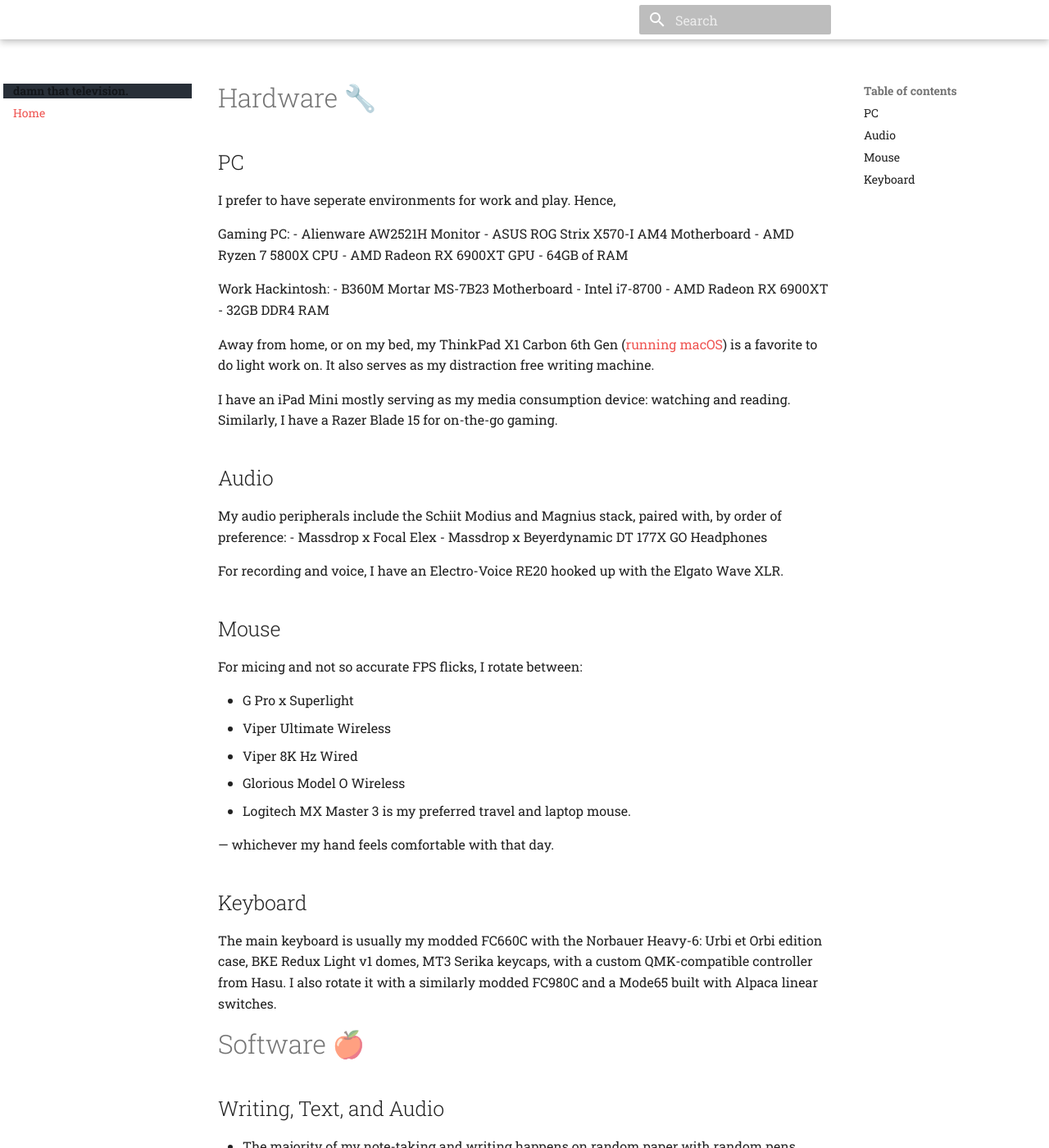
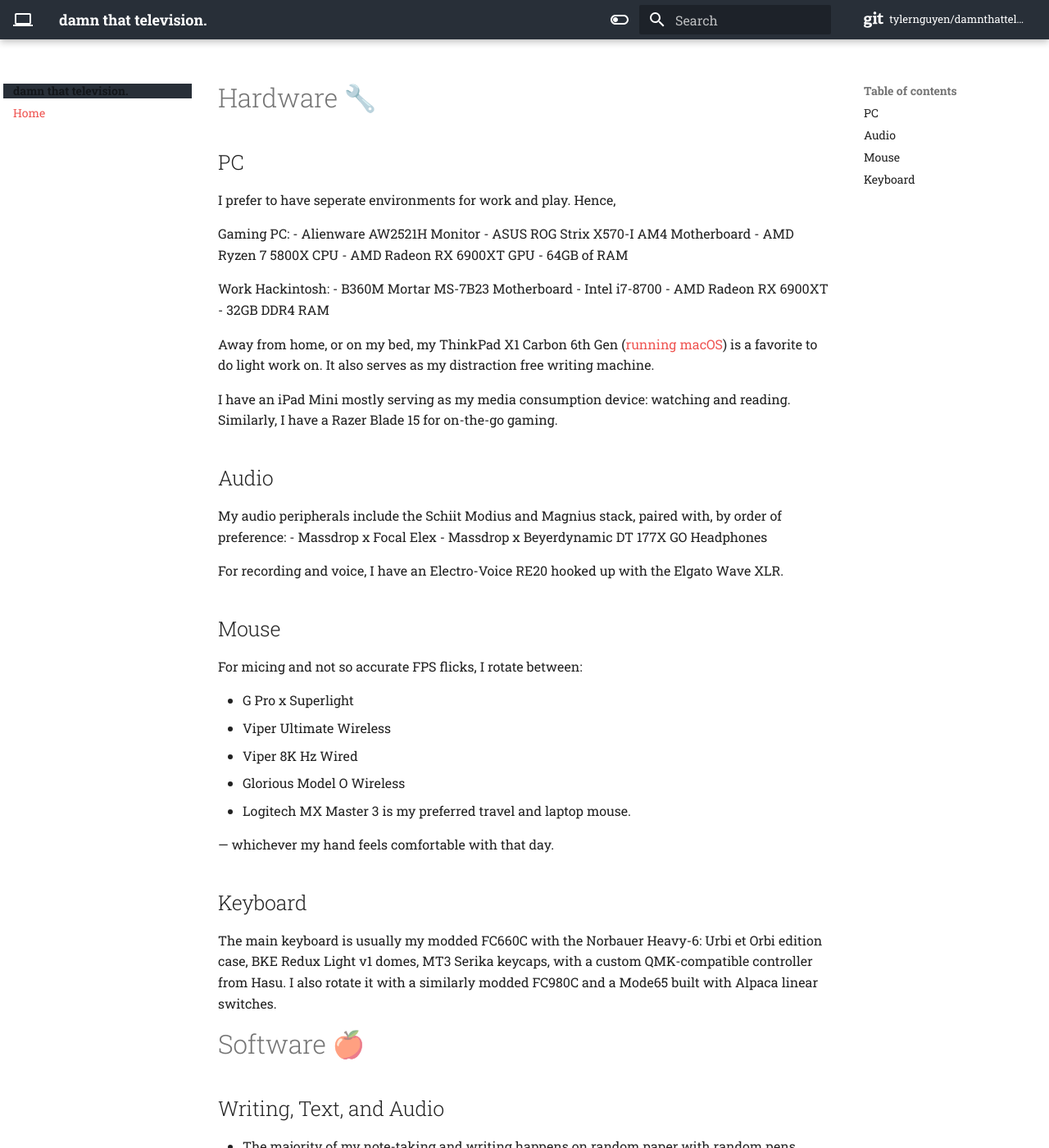
Before and after one commit to tylernguyen/tylernguyen.xyz, an MkDocs documentation site: the page built from docs/blog/index.md, in a window 1280 px wide and 1400 px high. Shown: the whole window at 82% size. Built offline with MkDocs 1.6.1 and Material for MkDocs 9.7.7, drawn with Linux system fonts in a browser that asks for light colours; plug-ins that fetch from the network failed and are left out; comment, search, counter and statistics services are not loaded.

Commit message:
work this tiem

```diff
--- a/docs/stylesheets/extra.css
+++ b/docs/stylesheets/extra.css
@@ -11,10 +11,7 @@
   --md-footer-bg-color-dark: rgb(23, 27, 32);
 }
 
-.md-header {
-  background-color: rgb(255, 255, 255);
-}
-
+.md-header,
 .md-tabs,
 .md-nav--primary .md-nav__title[for="__drawer"] {
   background-color: rgb(40, 47, 56);
```
